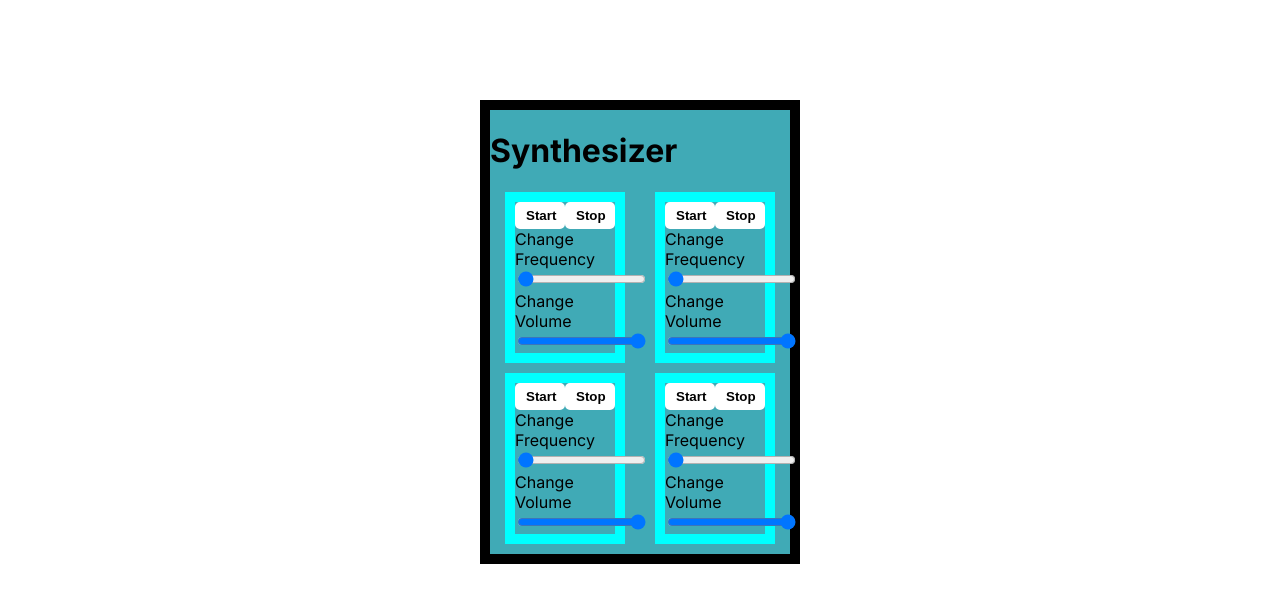
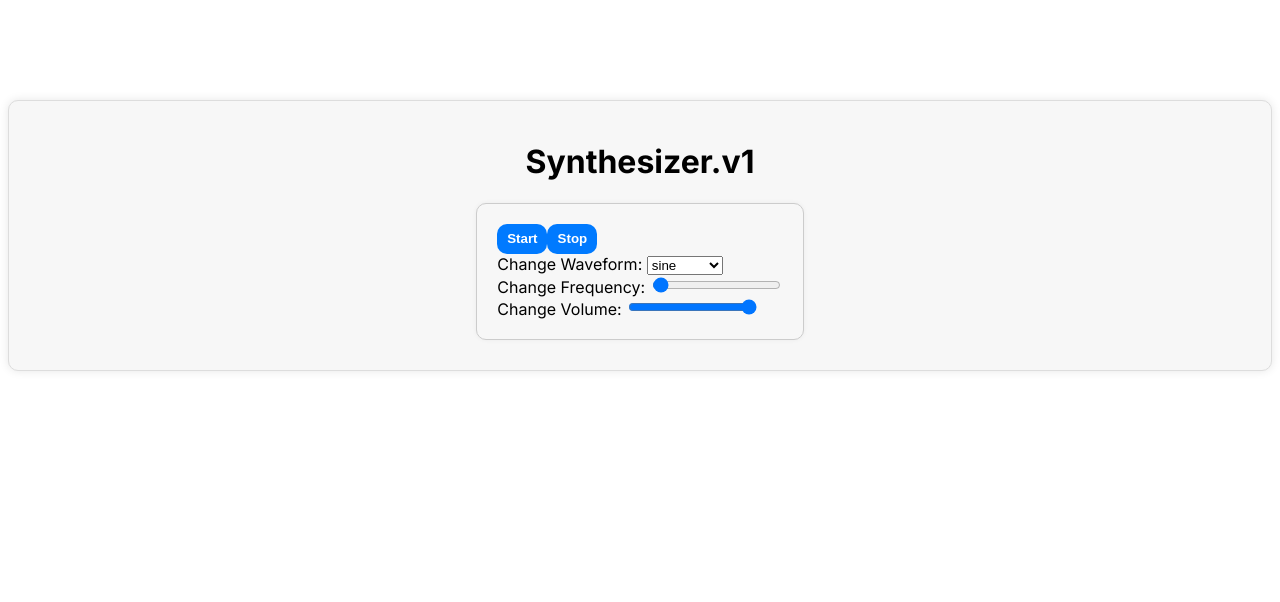
Before and after one commit to colinamicon/nextjs-synth, a Next.js app: page / in a window 1280 px wide. Shown: the top 602 px of the page. Built offline with nearby package versions, Linux system fonts and the light colour scheme.

Commit message:
refactor synth, add styling

```diff
--- a/src/app/components/Osc1.tsx
+++ /dev/null
@@ -1,36 +0,0 @@
-import React from 'react';
-
-interface Osc1Props {
-    changeFrequency: (e: React.ChangeEvent<HTMLInputElement>) => void;
-    changeGainAmp: (value: number) => void;
-}
-
-const Osc1: React.FC<Osc1Props> = ({ changeFrequency, changeGainAmp }) => {
-    const handleGainChange = (event: React.ChangeEvent<HTMLInputElement>) => {
-        const newGainValue = parseFloat(event.target.value);
-        changeGainAmp(newGainValue);
-    };
-
-    return (
-        <div>
-            <label>Change Frequency</label>
-            <input
-                onChange={changeFrequency}
-                type='range'
-                id='frequency'
-                max="5000"
-            />
-            <br />
-            <label>Change Volume</label>
-            <input
-                type="range"
-                min="0"
-                max="1"
-                step="0.01"
-                onChange={handleGainChange}
-            />
-        </div>
-    );
-};
-
-export default Osc1;
--- /dev/null
+++ b/src/app/components/Osc2.tsx
@@ -0,0 +1,4 @@
+export const Osc2 = () => {
+    // return <Oscillator props={} />
+    return <div>Oscillator 2</div>
+}
--- /dev/null
+++ b/src/app/components/osc1/Osc1.tsx
@@ -0,0 +1,53 @@
+import React from 'react';
+
+interface Osc1Props {
+    changeWaveType: (e: string) => void
+    changeGainAmp: (value: number) => void;
+    changeFrequency: (e: number) => void;
+}
+
+const Osc1: React.FC<Osc1Props> = ({ changeFrequency, changeGainAmp, changeWaveType }) => {
+    const handleWaveChange = (event: React.ChangeEvent<HTMLSelectElement>) => {
+        const newWaveType = event.target.value
+        changeWaveType(newWaveType)
+    }
+    const handleGainChange = (event: React.ChangeEvent<HTMLInputElement>) => {
+        const newGainValue = parseFloat(event.target.value);
+        changeGainAmp(newGainValue);
+    };
+    const handleFreqChange = (e: React.ChangeEvent<HTMLInputElement>) => {
+        const newFreqValue = parseFloat(e.target.value)
+        changeFrequency(newFreqValue)
+    }
+
+    return (
+        <div>
+            <label>Change Waveform: </label>
+            <select onChange={handleWaveChange}>
+                <option value={'sine'}>sine</option>
+                <option value={'square'}>square</option>
+                <option value={'triangle'}>triangle</option>
+                <option value={'sawtooth'}>sawtooth</option>
+            </select>
+            <br />
+            <label>Change Frequency: </label>
+            <input
+                onChange={handleFreqChange}
+                type='range'
+                id='frequency'
+                max="5000"
+            />
+            <br />
+            <label>Change Volume: </label>
+            <input
+                type="range"
+                min="0"
+                max="1"
+                step="0.01"
+                onChange={handleGainChange}
+            />
+        </div>
+    );
+};
+
+export default Osc1;
--- a/src/app/globals.css
+++ b/src/app/globals.css
@@ -1,24 +1,41 @@
   .synth-shell {
-    border: 10px solid black;
-    background-color: #40aab6;
+    border: 1px solid #ddd;
+    border-radius: 10px;
+      background-color: #f7f7f7;
+      box-shadow: 0 0 10px rgba(0, 0, 0, 0.1);
+      /* Subtle shadow */
     display: flex;
-    flex-wrap: wrap;
-    width: 300px;
+    flex-direction: column;
+    width: auto;
     margin: auto;
+    align-items: center;
     margin-top: 100px;
+    padding: 20px;
 
     .synth {
       margin: auto;
       margin-bottom: 10px;
-      border: 10px solid cyan;
-      width: 100px;
+      padding: 20px;
+      border: 1px solid #ccc;
+        border-radius: 10px;
+        width: auto;
+        background-color: #f7f7f7;
+        box-shadow: 0 0 5px rgba(0, 0, 0, 0.05);
+        /* Subtle shadow */
     }
 
     button {
-      border: 5px solid white;
-      border-radius: 5px;
-      background-color: white;
+      border: none;
+      border-radius: 10px;
+        background-color: #007aff;
       font-weight: bold;
       width: 50px;
+      height: 30px;
+      color: #fff;
+        cursor: pointer;
+      }
+
+      .synth-shell button:hover {
+        background-color: #0069d9;
     }
   }
--- a/src/app/layout.tsx
+++ b/src/app/layout.tsx
@@ -5,7 +5,7 @@ import "./globals.css";
 const inter = Inter({ subsets: ["latin"] });
 
 export const metadata: Metadata = {
-  title: "Create Next App",
+  title: "Synthesizer using NextJs and TypeScript",
   description: "Generated by create next app",
 };
 
--- /dev/null
+++ b/src/app/modules/shared/interfaces/audio-interface.ts
@@ -0,0 +1,3 @@
+export interface AudioOptions {
+    audioContext: AudioContext
+}
--- a/src/app/page.tsx
+++ b/src/app/page.tsx
@@ -1,7 +1,7 @@
 'use client'
 
 import React, { useEffect, useState } from 'react';
-import Osc1 from './components/Osc1';
+import Osc1 from './components/osc1/Osc1';
 
 const HomePage: React.FC = () => {
   const [oscillator, setOscillator] = useState<OscillatorNode | null>(null);
@@ -48,16 +48,21 @@ const HomePage: React.FC = () => {
     }
   };
 
-  const changeOscFreq = (e: React.ChangeEvent<HTMLInputElement>) => {
-    const { value } = e.target;
+  const changeOscFreq = (newFreq: number) => {
     if (oscillator) {
-      oscillator.frequency.value = parseFloat(value);
+      oscillator.frequency.value = newFreq;
     }
   };
 
   const handleGainChange = (value: number) => {
     setGainValue(value);
   };
+
+  const changeWaveType = (newWaveType: string) => {
+    if (oscillator) {
+      oscillator.type = newWaveType as OscillatorType
+    }
+  }
 
   // setState dispatch
   // graphQL -> toneJS -> redis?
@@ -70,37 +75,30 @@ const HomePage: React.FC = () => {
      * -- contains <Key>
      */
     <div className="synth-shell">
-      <h1>Synthesizer</h1>
+      <h1>Synthesizer.v1</h1>
       <div className="synth">
         <section className="buttons">
           <button onClick={handleStart}>Start</button>
           <button onClick={handleStop}>Stop</button>
-          <Osc1 changeFrequency={changeOscFreq} changeGainAmp={handleGainChange} />
-        </section>
-      </div>
-      <div className="synth">
-        <section className="buttons">
-          <button onClick={handleStart}>Start</button>
-          <button onClick={handleStop}>Stop</button>
-          <Osc1 changeFrequency={changeOscFreq} changeGainAmp={handleGainChange} />
-        </section>
-      </div>
-      <div className="synth">
-        <section className="buttons">
-          <button onClick={handleStart}>Start</button>
-          <button onClick={handleStop}>Stop</button>
-          <Osc1 changeFrequency={changeOscFreq} changeGainAmp={handleGainChange} />
-        </section>
-      </div>
-      <div className="synth">
-        <section className="buttons">
-          <button onClick={handleStart}>Start</button>
-          <button onClick={handleStop}>Stop</button>
-          <Osc1 changeFrequency={changeOscFreq} changeGainAmp={handleGainChange} />
+          <Osc1 changeFrequency={changeOscFreq} changeGainAmp={handleGainChange} changeWaveType={changeWaveType} />
         </section>
       </div>
     </div>
   );
 };
 
+// TODO: cma
+/**
+ * Build a reusable, modular synth
+ * Goal is to create polyphonic synth with Filters
+ *
+ * Follow react atomic design
+ *
+ * Implement:
+ * - backend component
+ * - login?
+ * - save user settings
+ * - keyboard for the synth
+ */
+
 export default HomePage;
```
Also changed, not shown: package.json (+6 -4 lines), src/app/components/Filter1.tsx (added), src/app/components/Filter2.tsx (added), 2 other files (tests, documents, lock files or other folders).
